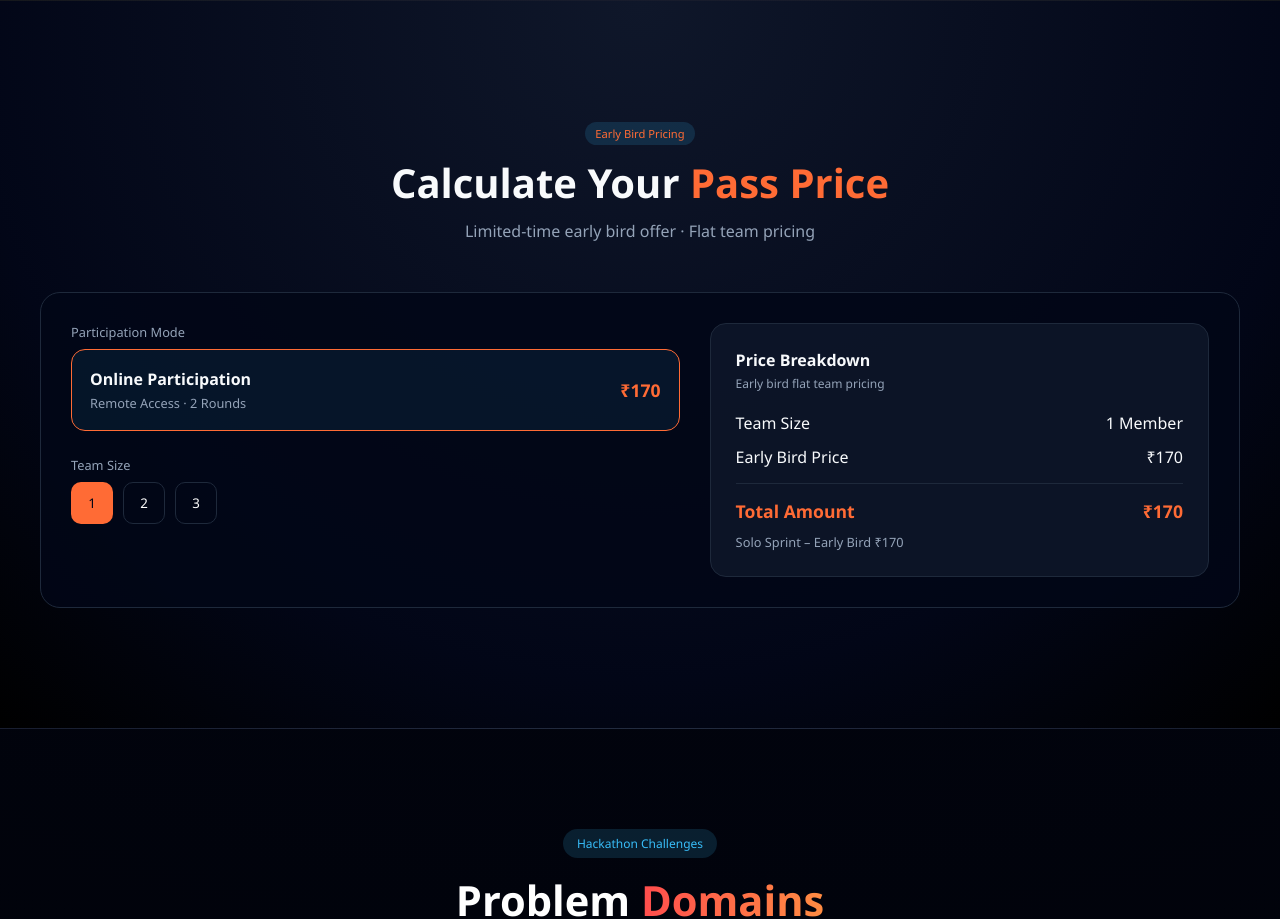
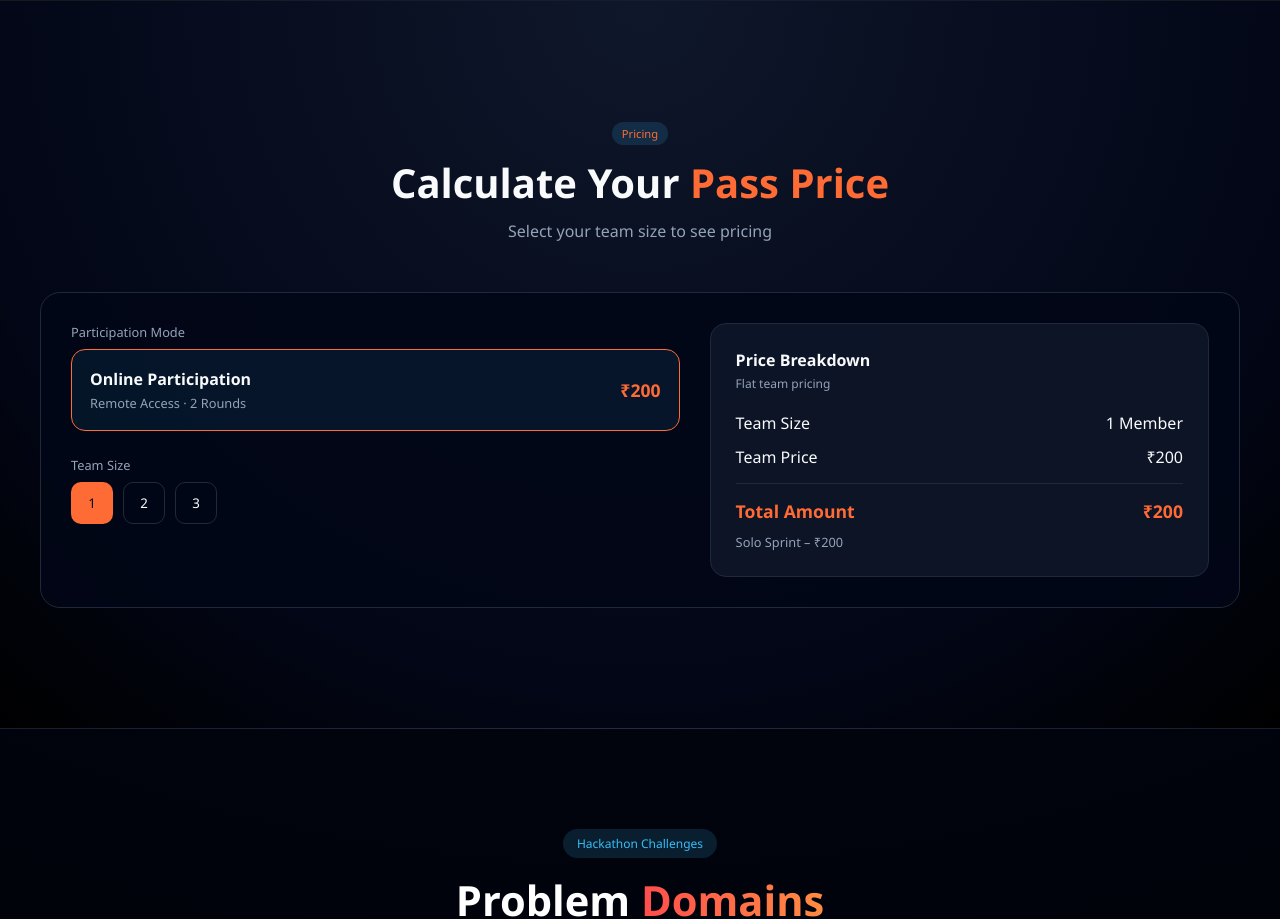
Before and after one commit to akash-1316/ideasprint-frontend, a React (Vite) app: page / in a window 1280 px wide. Shown: the part 800-1719 px from the top of the page. Built offline with nearby package versions, Linux system fonts and the light colour scheme.

Commit message:
Update Pricing.jsx

```diff
--- a/src/components/Pricing/Pricing.jsx
+++ b/src/components/Pricing/Pricing.jsx
@@ -2,27 +2,26 @@ import { useState } from "react";
 import "./Pricing.css";
 
 export default function Pricing() {
-  // 🔥 EARLY BIRD TEAM PRICING
+  // ✅ NORMAL PRICING
   const PRICE_MAP = {
-    1: 170,
-    2: 255,
-    3: 340,
+    1: 200,
+    2: 300,
+    3: 400,
   };
 
   const [teamSize, setTeamSize] = useState(1);
-
   const totalAmount = PRICE_MAP[teamSize];
 
   return (
     <section className="pricing-section" id="pricing">
-      <span className="pricing-tag">Early Bird Pricing</span>
+      <span className="pricing-tag">Pricing</span>
 
       <h2>
         Calculate Your <span>Pass Price</span>
       </h2>
 
       <p className="pricing-sub">
-        Limited-time early bird offer · Flat team pricing
+        Select your team size to see pricing
       </p>
 
       <div className="pricing-card">
@@ -55,17 +54,15 @@ export default function Pricing() {
         {/* RIGHT */}
         <div className="pricing-right">
           <h4>Price Breakdown</h4>
-          <p className="muted">Early bird flat team pricing</p>
+          <p className="muted">Flat team pricing</p>
 
           <div className="row">
             <span>Team Size</span>
-            <span>
-              {teamSize} Member{teamSize > 1 ? "s" : ""}
-            </span>
+            <span>{teamSize} Member{teamSize > 1 ? "s" : ""}</span>
           </div>
 
           <div className="row">
-            <span>Early Bird Price</span>
+            <span>Team Price</span>
             <span>₹{PRICE_MAP[teamSize]}</span>
           </div>
 
@@ -77,9 +74,9 @@ export default function Pricing() {
           </div>
 
           <p className="calc">
-            {teamSize === 1 && "Solo Sprint – Early Bird ₹170"}
-            {teamSize === 2 && "Duo Drive – Early Bird ₹255"}
-            {teamSize === 3 && "Trio Thunder – Early Bird ₹340"}
+            {teamSize === 1 && "Solo Sprint – ₹200"}
+            {teamSize === 2 && "Duo Drive – ₹300"}
+            {teamSize === 3 && "Trio Thunder – ₹400"}
           </p>
         </div>
       </div>
```
